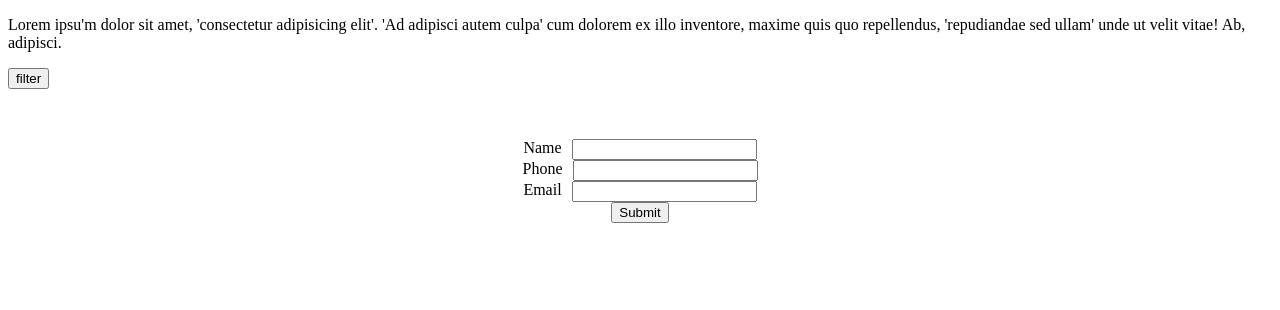
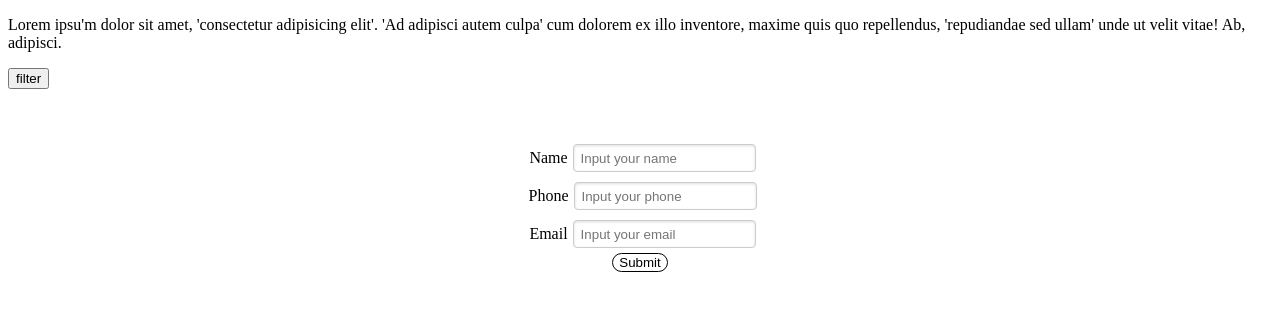
Before and after one commit to inverse231/js2-gb, a plain HTML site: page regex/index.html in a window 1280 px wide. Drawn offline with Linux system fonts and the light colour scheme.

Commit message:
form styled

```diff
--- a/regex/index.html
+++ b/regex/index.html
@@ -3,56 +3,26 @@
 <head>
     <meta charset="UTF-8">
     <title>Regex</title>
-    <style>
-        .input-form {
-            display: flex;
-            flex-direction: column;
-            align-items: center;
-            margin-top: 50px;
-        }
-        .input-container {
-            display: flex;
-            justify-content: space-around;
-        }
-        .input-container label {
-            padding-right: 10px;
-        }
-
-        .invalid {
-            display: block;
-            color: red;
-        }
-
-    </style>
+    <link rel="stylesheet" href="style.css">
 </head>
 <body>
     <p class="text">Lorem ipsu'm dolor sit amet, 'consectetur adipisicing elit'. 'Ad adipisci autem culpa' cum dolorem ex illo inventore, maxime quis quo repellendus, 'repudiandae sed ullam' unde ut velit vitae! Ab, adipisci.</p>
     <button class="filter-quotes">filter</button>
     <form class="input-form" action="#">
         <div class="input-container">
-            <label for="name">Name</label>
-            <input type="text" id="name" name="name" >
+            <label for="name" class="form-label">Name</label>
+            <input type="text" id="name" name="name" class="input-line" placeholder="Input your name">
         </div>
         <div class="input-container">
-            <label for="phone">Phone</label>
-            <input type="text" id="phone" name="phone">
+            <label for="phone" class="form-label">Phone</label>
+            <input type="text" id="phone" name="phone" class="input-line" placeholder="Input your phone">
         </div>
         <div class="input-container">
-            <label for="email">Email</label>
-            <input type="email" id="email" name="email">
+            <label for="email" class="form-label">Email</label>
+            <input type="email" id="email" name="email" class="input-line" placeholder="Input your email">
         </div>
         <button type="submit" class="submit">Submit</button>
     </form>
-
-
     <script src="index.js"></script>
-    <script>
-        const form = document.querySelector('.input-form');
-
-        form.addEventListener('submit', (e) => {
-            e.preventDefault();
-            new FormValidator(form);
-        })
-    </script>
 </body>
 </html>
--- a/regex/index.js
+++ b/regex/index.js
@@ -38,17 +38,18 @@ class FormValidator {
             this.validate(element);
         });
 
-        const invalidInputs = [... this.form.querySelectorAll('.invalid')];
-        if(invalidInputs.length) {
+        const invalidInputs = [...this.form.querySelectorAll('.invalid')];
+        if (invalidInputs.length) {
             this.valid = true;
         }
     }
 
     validate(field) {
         if (this.patterns[field.name]) {
-            if(!this.patterns[field.name].test(field.value)){
+            if (!this.patterns[field.name].test(field.value)) {
                 field.classList.add('invalid');
-                this.addErrorMessage(field);
+                if (field.parentNode.contains)
+                    this.addErrorMessage(field);
                 this.watch(field);
             }
         }
@@ -59,23 +60,30 @@ class FormValidator {
         field.parentNode.insertAdjacentHTML('beforeend', errorStr);
     }
 
-    watch(field){
+    watch(field) {
         field.addEventListener('input', () => {
             const error = field.parentNode.querySelector('.error-msg');
-            if(this.patterns[field.name].test(field.value)) {
+            if (this.patterns[field.name].test(field.value)) {
                 field.classList.remove('invalid');
                 field.classList.add('valid');
-                if(error) {
+                if (error) {
                     error.remove();
 
                 }
             } else {
                 field.classList.remove('valid');
                 field.classList.add('invalid');
-                if(!error){
+                if (!error) {
                     this.addErrorMessage(field);
                 }
             }
         });
     };
 }
+
+const form = document.querySelector('.input-form');
+
+form.addEventListener('submit', (e) => {
+    e.preventDefault();
+    new FormValidator(form);
+});
--- /dev/null
+++ b/regex/style.css
@@ -0,0 +1,47 @@
+.input-form {
+    display: flex;
+    flex-direction: column;
+    align-items: center;
+    margin-top: 50px;
+}
+
+.input-container {
+    display: flex;
+    justify-content: center;
+    width: 30%;
+    padding: 5px;
+}
+
+.form-label {
+    padding: 5px;
+}
+
+.input-line {
+    box-shadow: inset 0 1px 3px #ddd;
+    border-radius: 4px;
+    box-sizing: border-box;
+    border: 1px solid #ccc;
+}
+
+.error-msg {
+    color: red;
+}
+
+.input-line::-webkit-input-placeholder {
+    padding: 0 0 0 5px;
+}
+
+.input-line::-moz-placeholder {
+    padding: 0 0 0 5px;
+}
+
+.input-line::-ms-input-placeholder {
+    padding: 0 0 0 5px;
+}
+
+.submit {
+    border-radius: 10px;
+    text-decoration: none;
+    background-color: white;
+    border: 1px solid black;
+}
```
